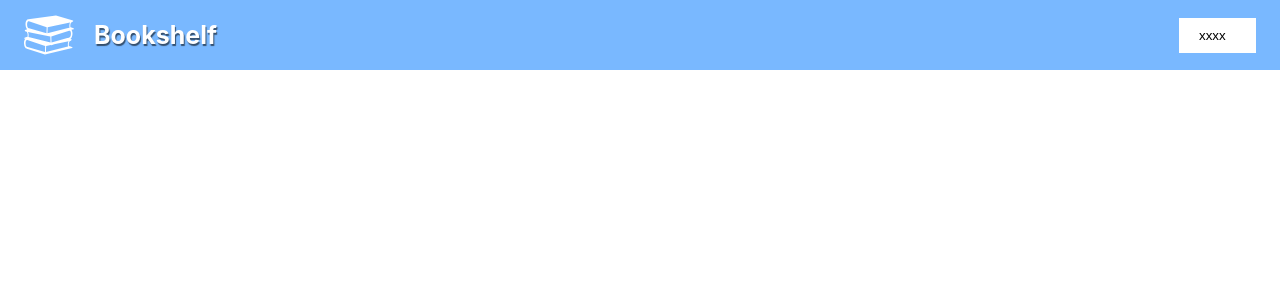
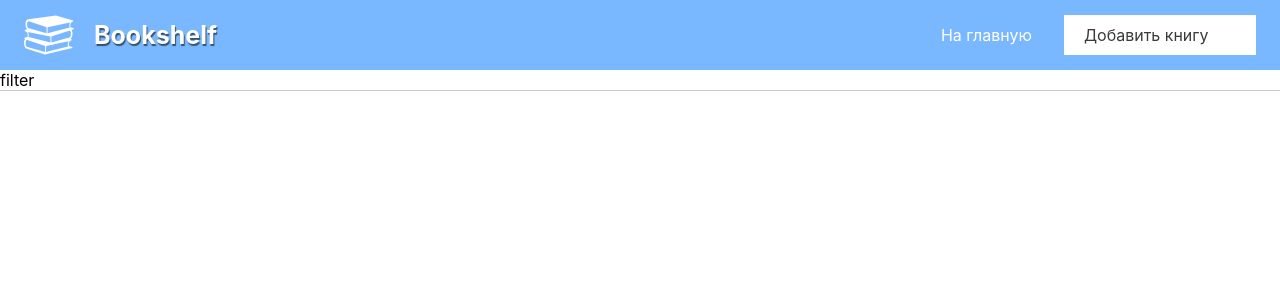
Before and after one commit to lamstroning/Bookshelf, a React (Create React App) app: page / in a window 1280 px wide. Shown: the top 300 px of the page. Built offline with nearby package versions, Linux system fonts and the light colour scheme; a web font is replaced by a local one.

Commit message:
create book-card components

```diff
--- a/src/Components/App.tsx
+++ b/src/Components/App.tsx
@@ -1,11 +1,13 @@
 import React from 'react';
 import '../styles/components/_app.scss';
-import Header from './common/Header';
+import Filter from './Common/Filter';
+import Header from './Common/Header';
 
 function App() {
   return (
     <div className='App'>
         <Header/>
+        <Filter/>
     </div>
   );
 }
--- /dev/null
+++ b/src/Components/Common/Filter.tsx
@@ -0,0 +1,7 @@
+export default function Filter() {
+    return (
+        <div className='filter'>
+          filter
+        </div>
+    )
+}
--- /dev/null
+++ b/src/Components/Common/Menu.tsx
@@ -0,0 +1,19 @@
+export default function Menu() {
+    return (
+        <div className='row'>
+            <div className='col'>
+                <a href='#' className='link link_white'>
+                    На главную
+                </a>
+            </div>
+            <div className='col'>
+                <a href='#' className='button'>
+                <span className='button__label'>
+                    Добавить книгу
+                </span>
+                    <i className='button__icon button__icon_right icon icon_plus'/>
+                </a>
+            </div>
+        </div>
+    );
+}
--- a/src/Components/common/Menu.tsx
+++ /dev/null
@@ -1,10 +0,0 @@
-export default function Menu() {
-    return (
-        <div>
-            <button className='button'>
-                xxxx
-                <i className='icon icon_plus'/>
-            </button>
-        </div>
-    );
-}
--- a/src/styles/common/_common.scss
+++ b/src/styles/common/_common.scss
@@ -11,3 +11,8 @@ button {
   background-color: transparent;
   border: none;
 }
+
+a {
+  text-decoration: none;
+  color: var(--text-primary)
+}
--- a/src/styles/common/constants.css
+++ b/src/styles/common/constants.css
@@ -1,4 +1,6 @@
 :root {
     --primary-color: #79b8ff;
     --default-transition: 0.2s;
+    --text-primary: #3a3a3a;
+    --border-color: #c9c9c9;
 }
--- a/src/styles/common/inputs.scss
+++ b/src/styles/common/inputs.scss
@@ -1,10 +1,38 @@
 .button {
-  cursor: pointer;
+  display: flex;
+  align-items: center;
+  color: var(--text-primary);
   padding: 10px 20px;
   background-color: white;
   transition: var(--default-transition);
+  cursor: pointer;
+
+  &__icon {
+    color: var(--text-primary);
+
+    &_right {
+      padding-left: 15px;
+    }
+  }
 
   &:hover {
     background-color: #e5e5e5;
   }
 }
+
+.link {
+  transition: var(--default-transition);
+
+  &:hover {
+    color: white;
+  }
+
+  &_white {
+    color: white;
+
+    &:hover {
+      color: var(--text-primary);
+    }
+  }
+
+}
--- /dev/null
+++ b/src/styles/components/_book-card.scss
@@ -0,0 +1,3 @@
+.book-card {
+
+}
--- /dev/null
+++ b/src/styles/components/_filter.scss
@@ -0,0 +1,3 @@
+.filter {
+  border-bottom: 1px solid var(--border-color);
+}
--- a/src/styles/index.scss
+++ b/src/styles/index.scss
@@ -1,9 +1,11 @@
 @import 'common/constants.css';
 @import 'common/common.scss';
+@import 'common/inputs';
 @import 'common/grid';
-@import 'common/inputs';
 @import 'common/fonts';
 
 @import 'components/app.scss';
 @import 'components/header.scss';
 @import 'components/menu.scss';
+@import 'components/book-card.scss';
+@import 'components/filter.scss';
```
Also changed, not shown: src/Components/Book/BookCard.tsx (added, +7 -0 lines), src/Components/Common/Header.tsx (renamed from src/Components/common/Header.tsx).
